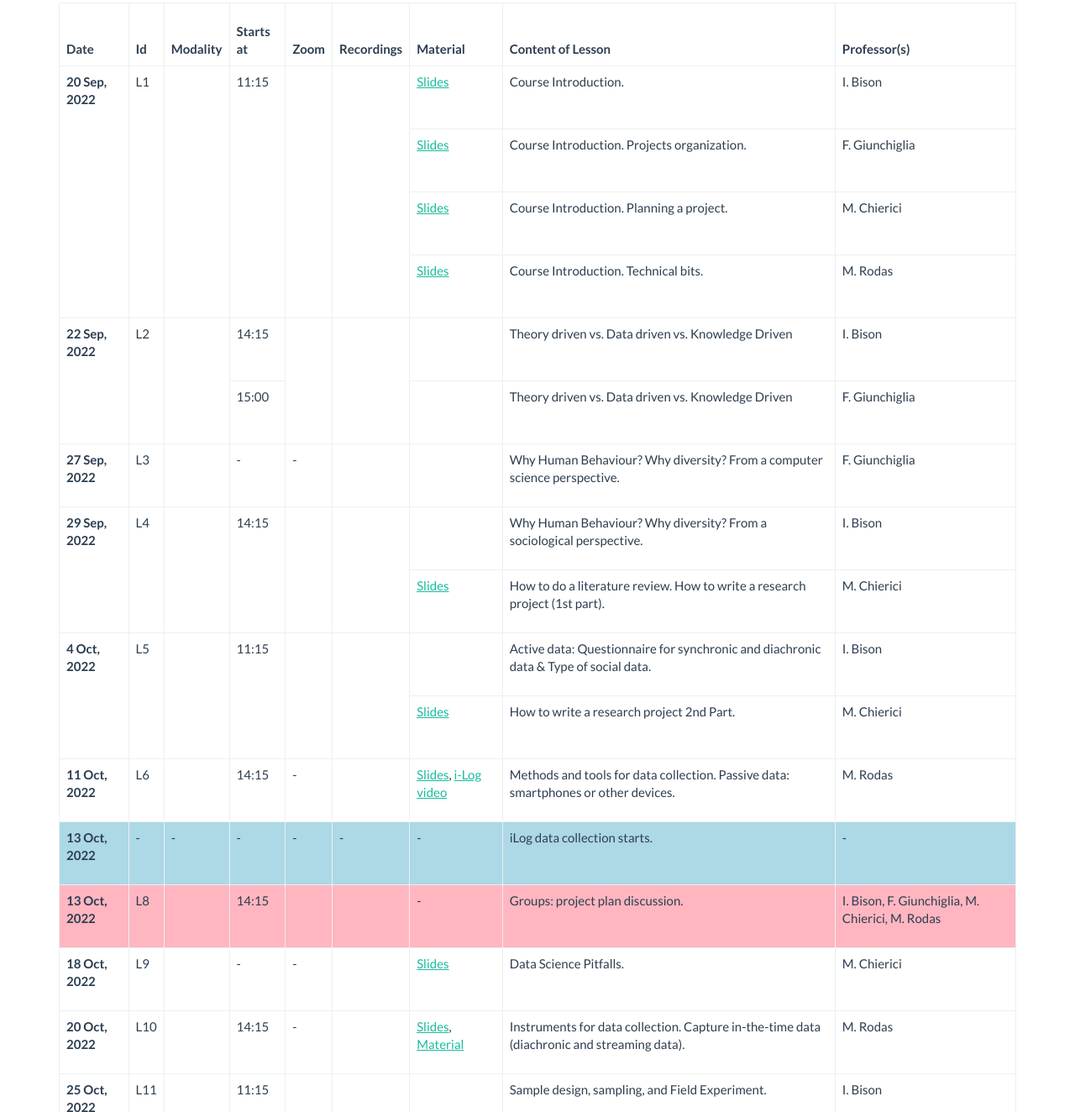
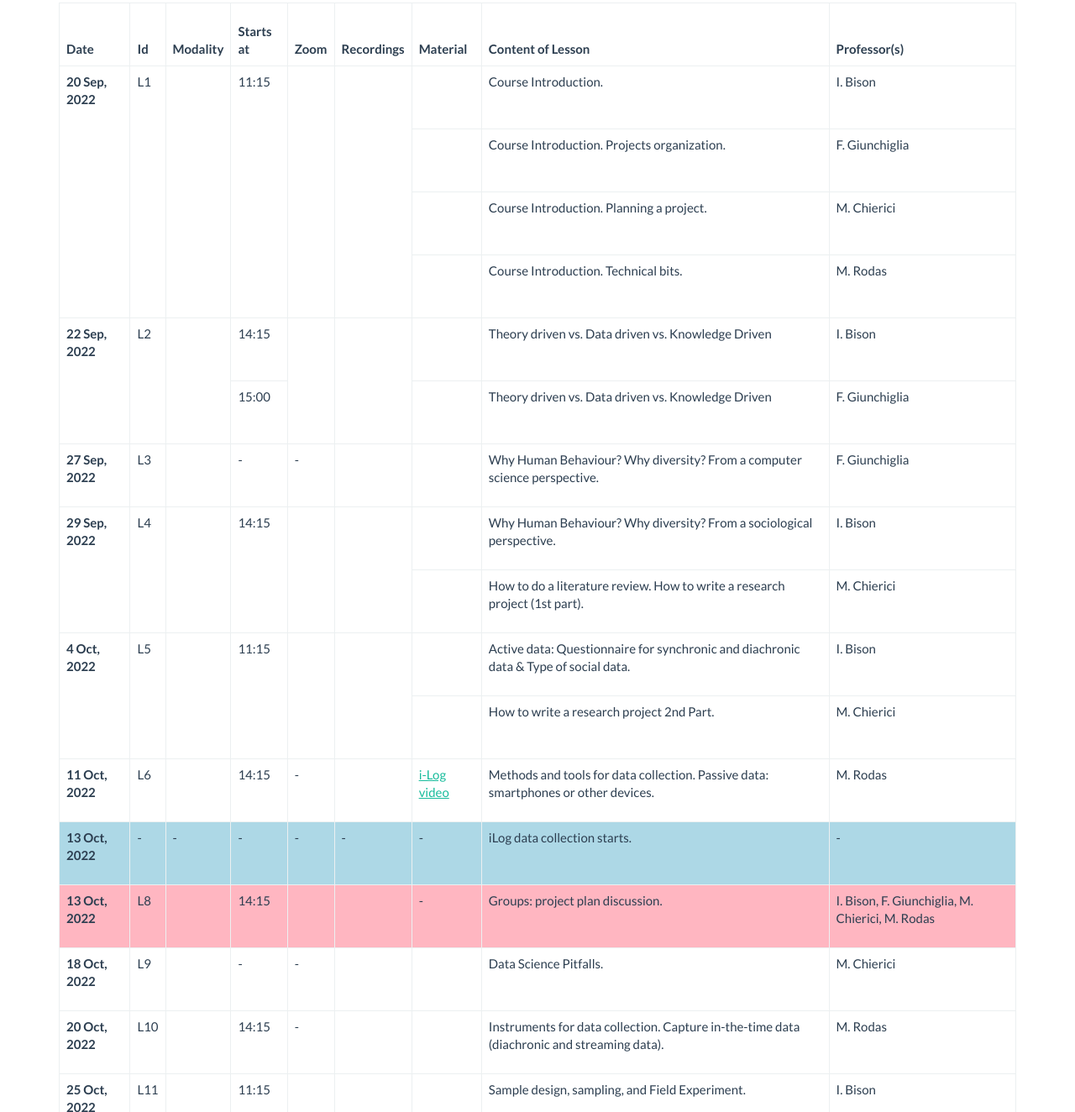
Before and after one commit to UNITN-SHB-2020/unitn-shb-2022.github.io, a plain HTML site: page index.html in a window 1280 px wide. Shown: the part 2636-3960 px from the top of the page at 84% size. Drawn offline with nearby package versions, Linux system fonts and the light colour scheme.

Commit message:
cleaning links.

```diff
--- a/index.html
+++ b/index.html
@@ -277,22 +277,22 @@
                           <td rowspan="4"> 11:15 </td>
                           <td rowspan="4"><!--<a href="https://unitn.zoom.us/j/95686754582">Link</a> (505435)--></td>
                           <td rowspan="4"><!--<a href="https://didatticaonline.unitn.it/dol/mod/kalvidres/view.php?id=617709">Video</a>--></td>
-                          <td><a target="_blank" href="https://drive.google.com/file/d/1u0Tu01q81zKeJckaUFVx3KVWSPkFb2a2/view?usp=sharing">Slides</a></td>
+                          <td><!--<a target="_blank" href="https://drive.google.com/file/d/1u0Tu01q81zKeJckaUFVx3KVWSPkFb2a2/view?usp=sharing">Slides</a>--></td>
                           <td>Course Introduction.</td>
                           <td>I. Bison</td>
                         </tr>
                         <tr>
-                          <td><a target="_blank" href="https://drive.google.com/file/d/1XsXpWRwv4uwfjZVS-gInsmElG8TOUkD3/view?usp=sharing">Slides</a></td>
+                          <td><!--<a target="_blank" href="https://drive.google.com/file/d/1XsXpWRwv4uwfjZVS-gInsmElG8TOUkD3/view?usp=sharing">Slides</a>--></td>
                           <td>Course Introduction. Projects organization.</td>
                           <td>F. Giunchiglia</td>
                         </tr>
                         <tr>
-                          <td><a target="_blank" href="https://drive.google.com/file/d/1xvRyD5xILnIRpG6rRcNFwLC4FefMbX1T/view?usp=sharing">Slides</a><!--, <a target="_blank" href="https://drive.google.com/drive/folders/1RfYxF6mnK4-sjKP0WIdmkiYPPeu2zccX?usp=sharing">Material</a>--></td>
+                          <td><!--<a target="_blank" href="https://drive.google.com/file/d/1xvRyD5xILnIRpG6rRcNFwLC4FefMbX1T/view?usp=sharing">Slides</a>--></td>
                           <td>Course Introduction. Planning a project.</td>
                           <td>M. Chierici</td>
                         </tr>
                         <tr>
-                          <td><a target="_blank" href="https://drive.google.com/file/d/1KoAsqFE35LBOUpvfjhUwlI8gaW_CIGHe/view?usp=sharing">Slides</a></td>
+                          <td><!--<a target="_blank" href="https://drive.google.com/file/d/1KoAsqFE35LBOUpvfjhUwlI8gaW_CIGHe/view?usp=sharing">Slides</a>--></td>
                           <td>Course Introduction. Technical bits.</td>
                           <td>M. Rodas</td>
                         </tr>
@@ -348,7 +348,7 @@
                           <td>I. Bison</td>
                         </tr>
                         <tr>
-                          <td><a target="_blank" href="https://drive.google.com/file/d/1BnUtkO02E6e_Doby3_yENSLDg6l9_mFJ/view?usp=sharing">Slides</a> <!--, <a target="_blank" href="https://drive.google.com/drive/folders/1T7R-Z9j2D1FUcBVh7PCKBHQaC4jloRz2?usp=sharing">Material</a>--></td>
+                          <td><!--<a target="_blank" href="https://drive.google.com/file/d/1BnUtkO02E6e_Doby3_yENSLDg6l9_mFJ/view?usp=sharing">Slides</a>--></td>
                           <td>How to do a literature review. How to write a research project (1st part).</td>
                           <td>M. Chierici</td>
                         </tr>
@@ -364,7 +364,7 @@
                           <td>I. Bison</td>
                         </tr>
                         <tr>
-                          <td><a target="_blank" href="https://drive.google.com/file/d/1y3OHSlEKCyi-DMrqHQDDXJuxToThQ1m5/view?usp=sharing">Slides</a> <!--<a target="_blank" href="https://drive.google.com/drive/folders/1TGzM3Ohr8a4DeyXuuTgq-vUcJeQUeFMx?usp=sharing">Material</a>--></td>
+                          <td><!--<a target="_blank" href="https://drive.google.com/file/d/1y3OHSlEKCyi-DMrqHQDDXJuxToThQ1m5/view?usp=sharing">Slides</a>--></td>
                           <td>How to write a research project 2nd Part.</td>
                           <td>M. Chierici</td>
                         </tr>
@@ -375,7 +375,7 @@
                           <td> 14:15 </td>
                           <td> - </td>
                           <td><!--a target="_blank" href="https://didatticaonline.unitn.it/dol/mod/kalvidres/view.php?id=644633">Video</a>--></td>
-                          <td><a target="_blank" href="https://drive.google.com/file/d/1BvODAyffmXCJIp4amuasEwzR2xXevWpy/view?usp=sharing">Slides</a>, <a target="_blank" href="https://drive.google.com/file/d/1AUrREArqEHNFKjffk1Q4GhYNgXSc3Xmf/view?usp=sharing">i-Log video</a></td>
+                          <td><!--<a target="_blank" href="https://drive.google.com/file/d/1BvODAyffmXCJIp4amuasEwzR2xXevWpy/view?usp=sharing">Slides</a>,--> <a target="_blank" href="https://drive.google.com/file/d/1AUrREArqEHNFKjffk1Q4GhYNgXSc3Xmf/view?usp=sharing">i-Log video</a></td>
                           <td>Methods and tools for data collection. Passive data: smartphones or other devices.</td>
                           <td>M. Rodas</td>
                         </tr>
@@ -408,7 +408,7 @@
                           <td> - </td>
                           <td> - </td>
                           <td><!--<a target="_blank" href="https://didatticaonline.unitn.it/dol/mod/kalvidres/view.php?id=673077">Video</a>--></td>
-                          <td><a target="_blank" href="https://drive.google.com/file/d/1swNKT1erng4TjkLSFCgJRiAZJZVBzw4b/view">Slides</a><!--, <a target="_blank" href="https://drive.google.com/file/d/1Yw2x48gj3cE2_qJMcy3F3tLnt1uM4ak4/view?usp=sharing">Slides</a>--></td>
+                          <td><!--<a target="_blank" href="https://drive.google.com/file/d/1swNKT1erng4TjkLSFCgJRiAZJZVBzw4b/view">Slides</a>--><!--, <a target="_blank" href="https://drive.google.com/file/d/1Yw2x48gj3cE2_qJMcy3F3tLnt1uM4ak4/view?usp=sharing">Slides</a>--></td>
                           <td>Data Science Pitfalls.</td>
                           <td>M. Chierici</td>
                         </tr>
@@ -419,7 +419,7 @@
                           <td> 14:15 </td>
                           <td> - </td>
                           <td><!--<a target="_blank" href="https://didatticaonline.unitn.it/dol/mod/kalvidres/view.php?id=658657">Video</a>--></td>
-                          <td><a target="_blank" href="https://drive.google.com/file/d/178TOZydbKHnxwS-Mm4fYUhDsHsjYRT1U/view?usp=sharing">Slides</a>, <a target="_blank" href="https://drive.google.com/drive/folders/1xspS53I0jtwafmXJoFnyCaQBEJD55wSe?usp=sharing">Material</a></td>
+                          <td><!--<a target="_blank" href="https://drive.google.com/file/d/178TOZydbKHnxwS-Mm4fYUhDsHsjYRT1U/view?usp=sharing">Slides</a>, <a target="_blank" href="https://drive.google.com/drive/folders/1xspS53I0jtwafmXJoFnyCaQBEJD55wSe?usp=sharing">Material</a>--></td>
                           <td>Instruments for data collection. Capture in-the-time data (diachronic and streaming data).</td>
                           <td>M. Rodas</td>
                         </tr>
@@ -520,7 +520,7 @@
                           <td> 11:15 </td>
                           <td> - </td>
                           <td><!--<a target="_blank" href="https://didatticaonline.unitn.it/dol/mod/kalvidres/view.php?id=679841">Video</a>--></td>
-                          <td><a target="_blank" href="https://drive.google.com/file/d/1rwJqCOLORBV0js0MaVXliTtt65QN81RZ/view?usp=sharing">Slides</a></td>
+                          <td><!--<a target="_blank" href="https://drive.google.com/file/d/1rwJqCOLORBV0js0MaVXliTtt65QN81RZ/view?usp=sharing">Slides</a>--></td>
                           <td>Data platforms for big data.</td>
                           <td>M. Rodas</td>
                         </tr>
@@ -531,7 +531,7 @@
                           <td>14:15</td>
                           <td></td>
                           <td><!--<a target="_blank" href="https://didatticaonline.unitn.it/dol/mod/kalvidres/view.php?id=734913">Video</a>--></td>
-                          <td><a target="_blank" href="https://drive.google.com/file/d/1hjDcVxv-ojyofEVSaRcS6Z04XCsc7vHz/view">Slides</a>, <a target="_blank" href="https://drive.google.com/drive/u/1/folders/14Pk2wcXLW08on_-w-cIqB5_ph03t8Fv7">Material</a></td>
+                          <td><!--<a target="_blank" href="https://drive.google.com/file/d/1hjDcVxv-ojyofEVSaRcS6Z04XCsc7vHz/view">Slides</a>, <a target="_blank" href="https://drive.google.com/drive/u/1/folders/14Pk2wcXLW08on_-w-cIqB5_ph03t8Fv7">Material</a>--></td>
                           <td>Data visualization in biology.</td>
                           <td>M. Chierici</td>
                         </tr>
@@ -564,7 +564,7 @@
                           <td> - </td>
                           <td> - </td>
                           <td><!--<a target="_blank" href="https://didatticaonline.unitn.it/dol/mod/kalvidres/view.php?id=701165">Video</a>--></td>
-                          <td><a target="_blank" href="https://drive.google.com/file/d/1M6qQJ2Y5O94WmegWbVvYxg-nu1wlCEKi/view?usp=sharing">Slides</a></td>
+                          <td><!--<a target="_blank" href="https://drive.google.com/file/d/1M6qQJ2Y5O94WmegWbVvYxg-nu1wlCEKi/view?usp=sharing">Slides</a>--></td>
                           <td>Data cleaning and methods for data preparation.</td>
                           <td>F. Giunchiglia</td>
                         </tr>
@@ -586,7 +586,7 @@
                           <td> - </td>
                           <td> - </td>
                           <td><!--<a target="_blank" href="https://didatticaonline.unitn.it/dol/mod/kalvidres/view.php?id=726785">Video</a>--></td>
-                          <td><a target="_blank" href="https://drive.google.com/file/d/1on_P5yW02fFgroN8NKMU9-dY4fr5nvp8/view?usp=sharing">Slides</a></td>
+                          <td><!--<a target="_blank" href="https://drive.google.com/file/d/1on_P5yW02fFgroN8NKMU9-dY4fr5nvp8/view?usp=sharing">Slides</a>--></td>
                           <td>Data Integration Methodology Structure</td>
                           <td>F. Giunchiglia</td>
                         </tr>
@@ -597,7 +597,7 @@
                           <td>11:15</td>
                           <td> </td>
                           <td> </td>
-                          <td><a target="_blank" href="https://drive.google.com/file/d/1ZuUzo58lY3Gn8OprFadN3tEmkHqeq-O2/view">Slides</a>, <a target="_blank" href="https://drive.google.com/drive/folders/1hhBKiWTcmyrPy6L6WzEmNMauv-8a6yaL">Materials</a> </td>
+                          <td><!--<a target="_blank" href="https://drive.google.com/file/d/1ZuUzo58lY3Gn8OprFadN3tEmkHqeq-O2/view">Slides</a>, <a target="_blank" href="https://drive.google.com/drive/folders/1hhBKiWTcmyrPy6L6WzEmNMauv-8a6yaL">Materials</a>--> </td>
                           <td>Networks and differential network analysis</td>
                           <td>I. Bison, M. Chierici</td>
                         </tr>
```
